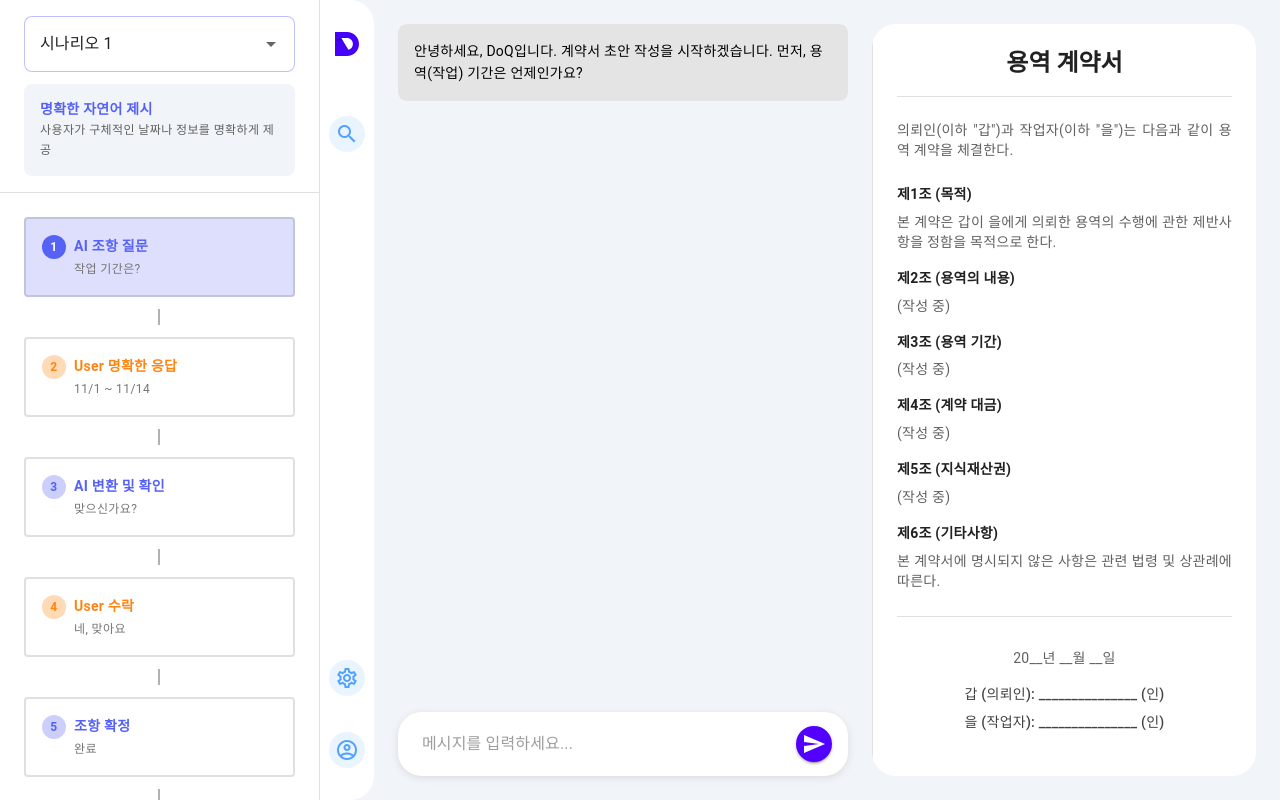
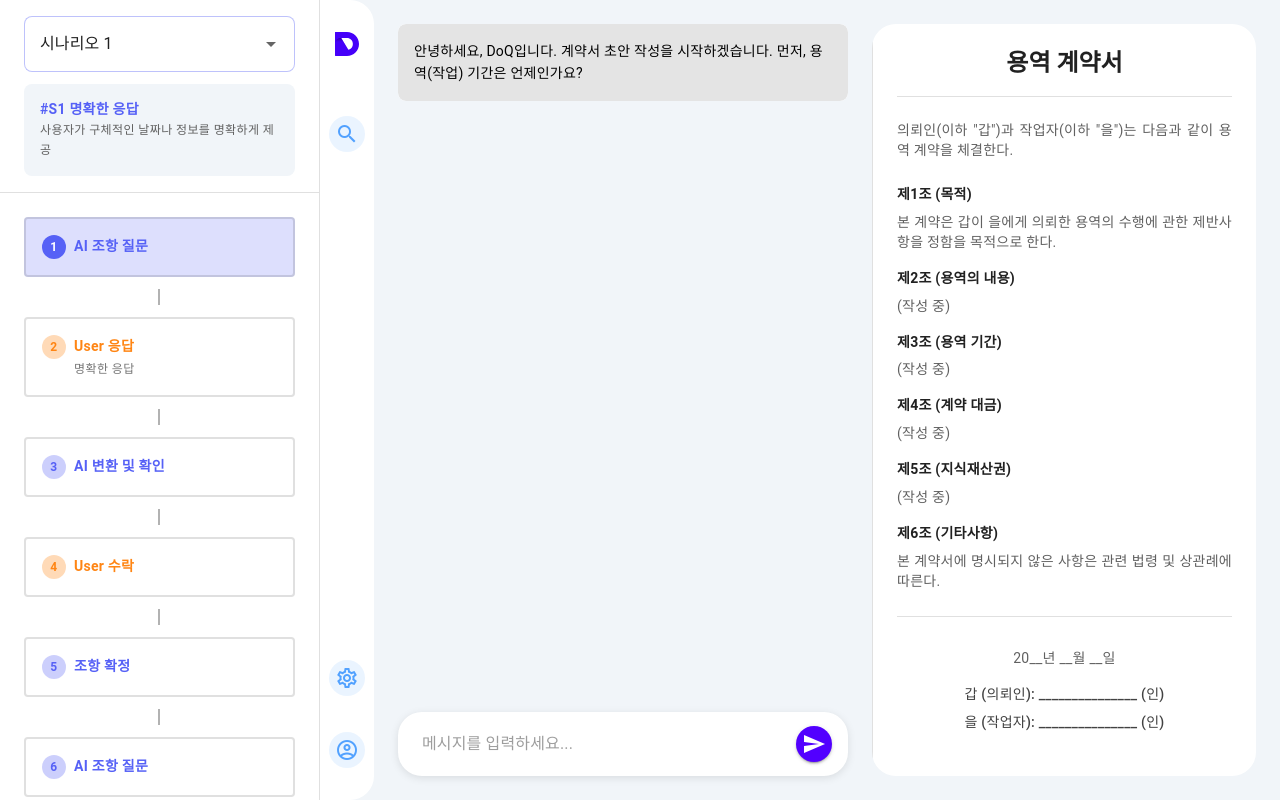
Before and after one commit to AT-Ankoko/doq-mocksite, a Vue app: page /#/home in a window 1280 px wide. Built offline with nearby package versions, Linux system fonts and the light colour scheme; a web font is replaced by a local one.

Commit message:
feat: 시나리오 수정

```diff
--- a/src/pages/Home.vue
+++ b/src/pages/Home.vue
@@ -100,18 +100,18 @@
 const chatAreaRef = ref(null);
 
 const scenarios = ref([
-  // 시나리오 1: 명확한 자연어 제시
+  // 시나리오 1
   {
     name: '시나리오 1',
-    title: '명확한 자연어 제시',
+    title: '#S1 명확한 응답',
     description: '사용자가 구체적인 날짜나 정보를 명확하게 제공',
     steps: [
-      { id: 1, type: 'start', label: 'AI 조항 질문', subtitle: '작업 기간은?' },
-      { id: 2, type: 'user', label: 'User 명확한 응답', subtitle: '11/1 ~ 11/14' },
-      { id: 3, type: 'ai', label: 'AI 변환 및 확인', subtitle: '맞으신가요?' },
-      { id: 4, type: 'user', label: 'User 수락', subtitle: '네, 맞아요' },
-      { id: 5, type: 'end', label: '조항 확정', subtitle: '완료' },
-      { id: 6, type: 'start', label: 'AI 조항 질문', subtitle: '대금은?' }
+      { id: 1, type: 'start', label: 'AI 조항 질문'},
+      { id: 2, type: 'user', label: 'User 응답', subtitle: '명확한 응답' },
+      { id: 3, type: 'ai', label: 'AI 변환 및 확인' },
+      { id: 4, type: 'user', label: 'User 수락' },
+      { id: 5, type: 'end', label: '조항 확정' },
+      { id: 6, type: 'start', label: 'AI 조항 질문' }
     ],
     messages: [
       { role: 'ai', content: '안녕하세요, DoQ입니다. 계약서 초안 작성을 시작하겠습니다. 먼저, 용역(작업) 기간은 언제인가요?', stepId: 1 },
@@ -129,15 +129,15 @@
   // 시나리오 2: 모호한 응답
   {
     name: '시나리오 2',
-    title: '모호한 응답',
+    title: '#S2 모호한 응답',
     description: '사용자가 모호한 답변을 하여 명확화 필요',
     steps: [
-      { id: 1, type: 'start', label: 'AI 조항 질문', subtitle: '작업 기간은?' },
-      { id: 2, type: 'user', label: 'User 모호한 응답', subtitle: '2주 정도...' },
+      { id: 1, type: 'start', label: 'AI 조항 질문'},
+      { id: 2, type: 'user', label: 'User 응답', subtitle: '모호한 응답' },
       { id: 3, type: 'ai', label: 'AI 다지선다 제공', subtitle: '옵션 선택' },
       { id: 4, type: 'user', label: 'User 옵션 선택', subtitle: '2번 선택' },
-      { id: 5, type: 'end', label: '조항 확정', subtitle: '완료' },
-      { id: 6, type: 'start', label: 'AI 조항 질문', subtitle: '대금은?' }
+      { id: 5, type: 'end', label: '조항 확정' },
+      { id: 6, type: 'start', label: 'AI 조항 질문'}
     ],
     messages: [
       { role: 'ai', content: '안녕하세요, DoQ입니다. 계약서 초안 작성을 시작하겠습니다. 먼저, 용역(작업) 기간은 언제인가요?', stepId: 1 },
@@ -163,16 +163,16 @@
   // 시나리오 3: 용어 질문
   {
     name: '시나리오 3',
-    title: '용어 질문',
+    title: '#S3 질문',
     description: '사용자가 용어나 개념에 대해 질문',
     steps: [
-      { id: 1, type: 'start', label: 'AI 조항 질문', subtitle: '저작권은?' },
-      { id: 2, type: 'user', label: 'User 용어 질문', subtitle: '그게 뭐예요?' },
-      { id: 3, type: 'ai', label: 'AI 용어 설명', subtitle: '개념 안내' },
-      { id: 4, type: 'ai', label: 'AI 질문 재제시', subtitle: '다시 질문' },
+      { id: 1, type: 'start', label: 'AI 조항 질문' },
+      { id: 2, type: 'user', label: 'User 응답', subtitle: '키워드 질문' },
+      { id: 3, type: 'ai', label: 'AI 용어 설명' },
+      { id: 4, type: 'ai', label: 'AI 질문 재제시' },
       { id: 5, type: 'user', label: 'User 옵션 선택', subtitle: '1번 선택' },
-      { id: 6, type: 'end', label: '조항 확정', subtitle: '완료' },
-      { id: 7, type: 'start', label: 'AI 조항 질문', subtitle: '다음으로...' }
+      { id: 6, type: 'end', label: '조항 확정' },
+      { id: 7, type: 'start', label: 'AI 조항 질문' }
     ],
     messages: [
       { role: 'ai', content: '이어서 지식재산권(저작권) 귀속 조항을 정하겠습니다. 작업하신 산출물의 저작권은 누가 가지게 되나요?', stepId: 1 },
```
